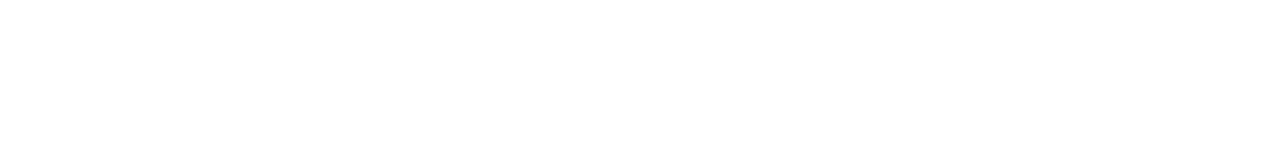
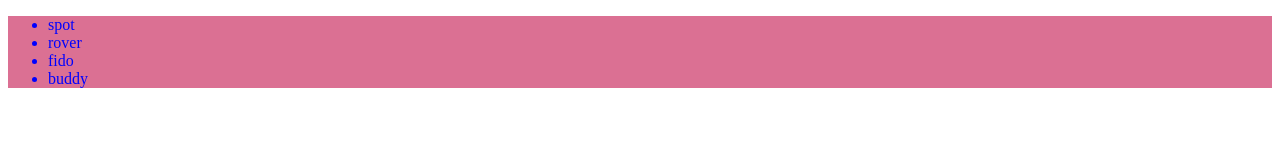
Before and after one commit to leslieeshea/layout-components, a website built with webpack: page src/index.html in a window 1280 px wide. Built offline with nearby package versions, Linux system fonts and the light colour scheme.

Commit message:
added list of dogs and css

```diff
--- /dev/null
+++ b/src/index.css
@@ -0,0 +1,7 @@
+.dogs {
+  background-color: palevioletred;
+
+  li {
+    color: blue;
+  }
+}
--- a/src/index.html
+++ b/src/index.html
@@ -7,6 +7,7 @@
   <title>Webpack</title>
 </head>
 <body>
+  <div id="root"></div>
 
 </body>
 </html>
--- a/src/index.js
+++ b/src/index.js
@@ -1 +1,14 @@
-console.log('hi there');
+import styles from './index.css';
+const root = document.getElementById('root');
+
+const dogs = ['spot', 'rover', 'fido', 'buddy'];
+
+const ul = document.createElement('ul');
+ul.className = styles.dogs;
+root.appendChild(ul);
+
+dogs.forEach(dog => {
+  const li = document.createElement('li');
+  li.textContent = dog;
+  ul.appendChild(li);
+});
```
